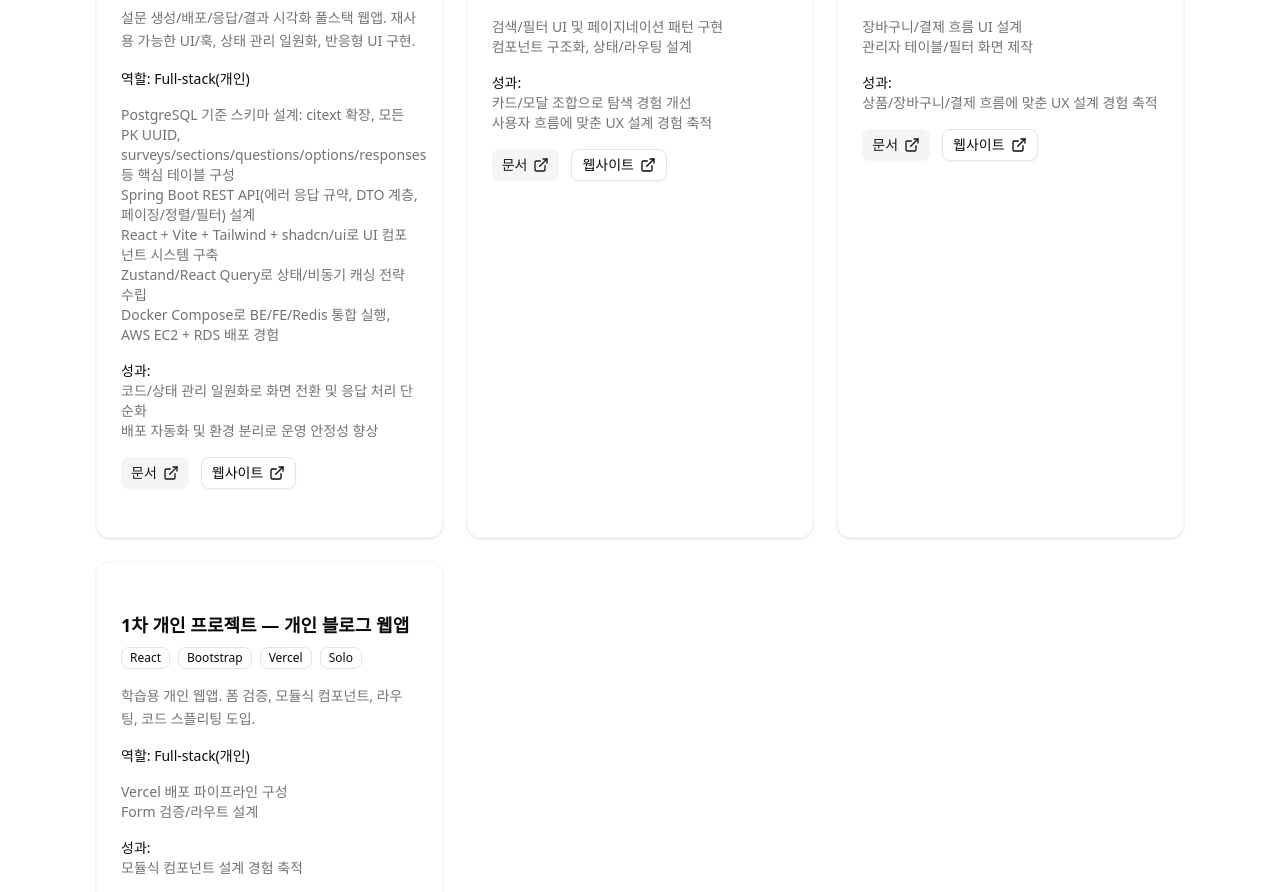
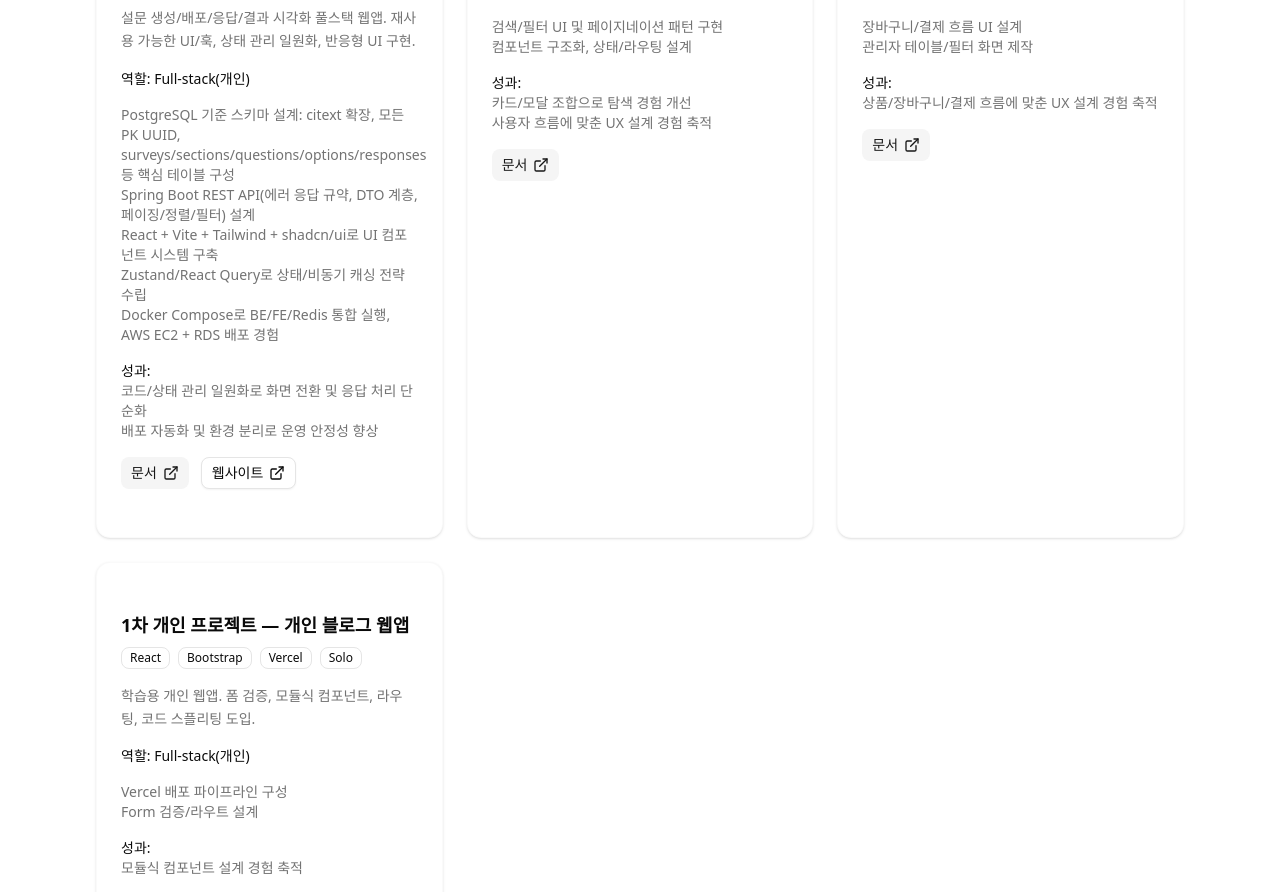
Before and after one commit to KRMGJ/portfolio.github.io, a React (Vite) app: page / in a window 1280 px wide. Shown: the part 2166-3058 px from the top of the page. Built offline with nearby package versions, Linux system fonts and the light colour scheme.

Commit message:
fix: update project web links to null for inactive projects

```diff
--- a/src/components/Projects.tsx
+++ b/src/components/Projects.tsx
@@ -60,7 +60,7 @@ export default function Projects() {
                                         </a>
                                     </Button>
                                 ))}
-                                {p.web && (
+                                {p.web.href && (
                                     <Button variant="outline" size="sm" asChild>
                                         <a href={p.web.href} target="_blank" rel="noreferrer" className="inline-flex items-center gap-1">
                                             웹사이트 <ExternalLink className="h-3.5 w-3.5" />
--- a/src/data/portfolioData.ts
+++ b/src/data/portfolioData.ts
@@ -146,7 +146,7 @@ export const projects = [
             "컴포넌트 구조화, 상태/라우팅 설계",
         ],
         outcomes: ["카드/모달 조합으로 탐색 경험 개선", "사용자 흐름에 맞춘 UX 설계 경험 축적"],
-        web: { href: "https://where-to-go-eta.vercel.app/" },
+        web: { href: null },
     },
     {
         name: "1차 팀 프로젝트 — Store_24",
@@ -158,7 +158,7 @@ export const projects = [
         role: "Full-stack",
         contributions: ["장바구니/결제 흐름 UI 설계", "관리자 테이블/필터 화면 제작"],
         outcomes: ["상품/장바구니/결제 흐름에 맞춘 UX 설계 경험 축적"],
-        web: { href: "https://www.store24.co.kr/" },
+        web: { href: null },
     },
     {
         name: "1차 개인 프로젝트 — 개인 블로그 웹앱",
```
